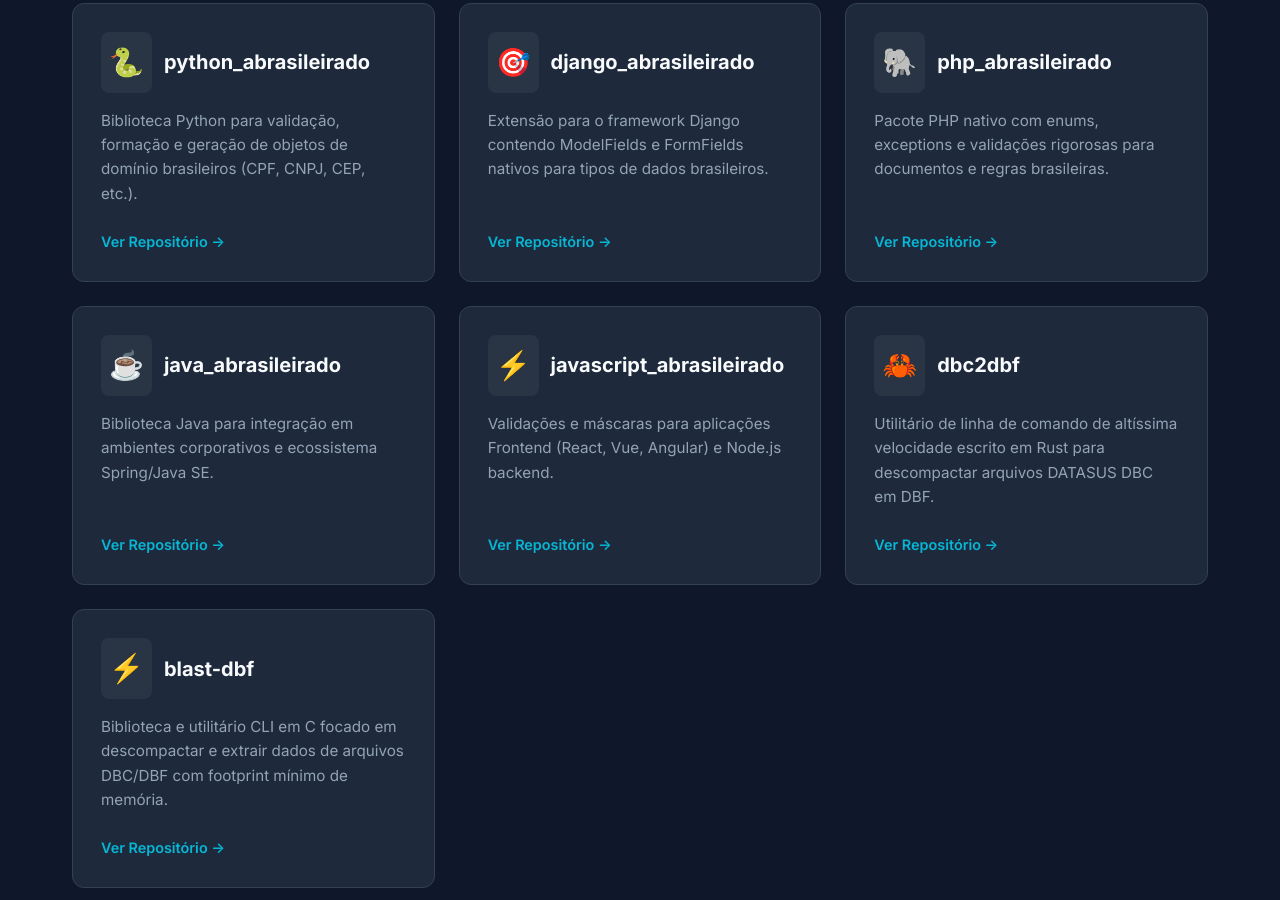
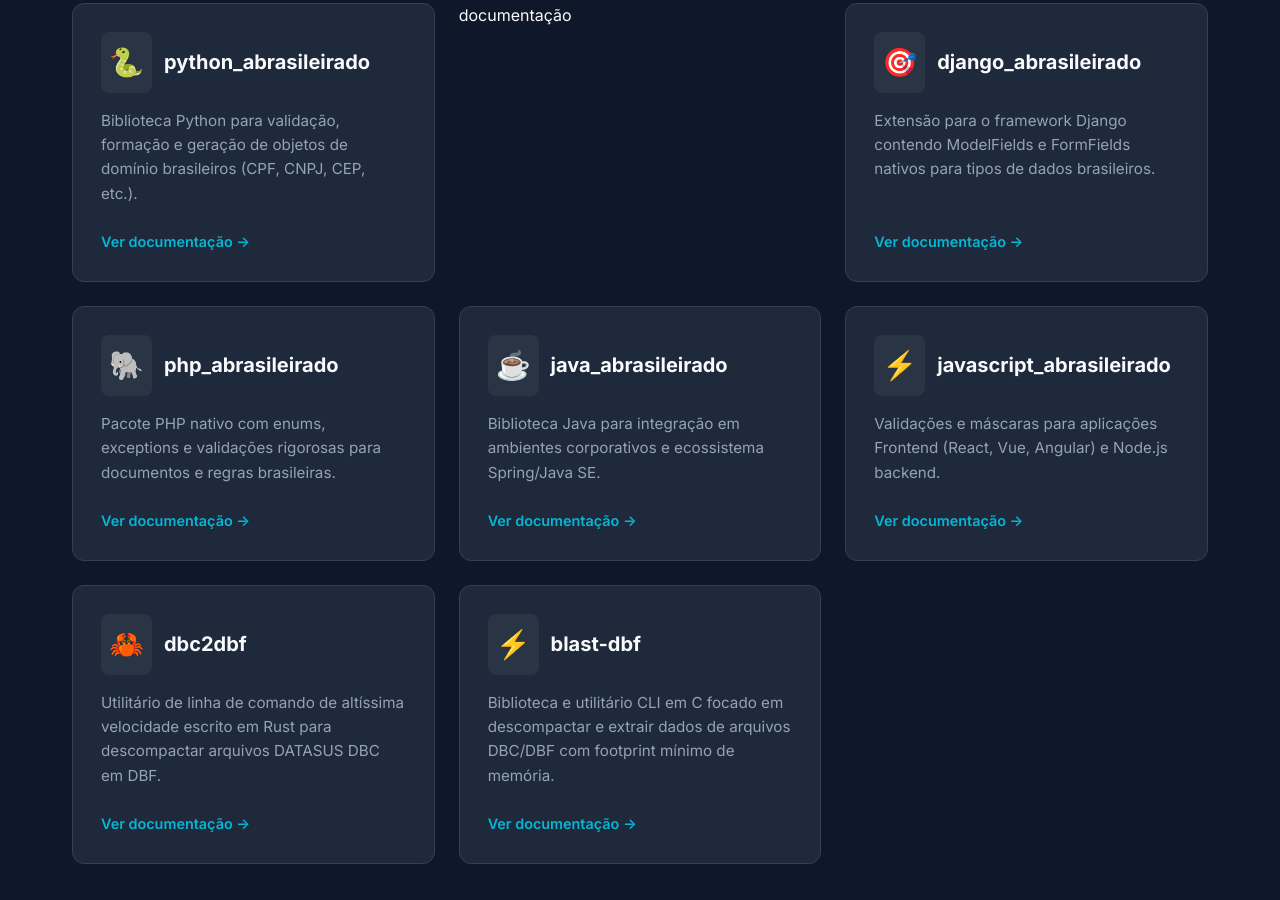
Before and after one commit to abrasileirado/abrasileirado.github.io, a plain HTML site: page index.html in a window 1280 px wide. Shown: the part 740-1640 px from the top of the page. Drawn offline with Linux system fonts and the light colour scheme.

Commit message:
chore: update project card links to point to documentation instead of repositories

```diff
--- a/index.html
+++ b/index.html
@@ -58,10 +58,8 @@
             </div>
             <p class="card-description">Biblioteca Python para validação, formação e geração de objetos de domínio brasileiros (CPF, CNPJ, CEP, etc.).</p>
           </div>
-          <a href="https://github.com/abrasileirado/python_abrasileirado" class="card-link" target="_blank">Ver Repositório &rarr;</a>
-        </div>
-
-        <!-- Django -->
+          <a href="https://abrasileirado.github.io/python_abrasileirado/" class="card-link" target="_blank">Ver documentação &rarr;</a>
+        </div>documentação      <!-- Django -->
         <div class="card">
           <div>
             <div class="card-header">
@@ -70,7 +68,7 @@
             </div>
             <p class="card-description">Extensão para o framework Django contendo ModelFields e FormFields nativos para tipos de dados brasileiros.</p>
           </div>
-          <a href="https://github.com/abrasileirado/django_abrasileirado" class="card-link" target="_blank">Ver Repositório &rarr;</a>
+          <a href="https://abrasileirado.github.io/django_abrasileirado/" class="card-link" target="_blank">Ver documentação &rarr;</a>
         </div>
 
         <!-- PHP -->
@@ -82,7 +80,7 @@
             </div>
             <p class="card-description">Pacote PHP nativo com enums, exceptions e validações rigorosas para documentos e regras brasileiras.</p>
           </div>
-          <a href="https://github.com/abrasileirado/php_abrasileirado" class="card-link" target="_blank">Ver Repositório &rarr;</a>
+          <a href="https://abrasileirado.github.io/php_abrasileirado/" class="card-link" target="_blank">Ver documentação &rarr;</a>
         </div>
 
         <!-- Java -->
@@ -94,7 +92,7 @@
             </div>
             <p class="card-description">Biblioteca Java para integração em ambientes corporativos e ecossistema Spring/Java SE.</p>
           </div>
-          <a href="https://github.com/abrasileirado/java_abrasileirado" class="card-link" target="_blank">Ver Repositório &rarr;</a>
+          <a href="https://abrasileirado.github.io/java_abrasileirado/" class="card-link" target="_blank">Ver documentação &rarr;</a>
         </div>
 
         <!-- JavaScript -->
@@ -106,7 +104,7 @@
             </div>
             <p class="card-description">Validações e máscaras para aplicações Frontend (React, Vue, Angular) e Node.js backend.</p>
           </div>
-          <a href="https://github.com/abrasileirado/javascript_abrasileirado" class="card-link" target="_blank">Ver Repositório &rarr;</a>
+          <a href="https://abrasileirado.github.io/javascript_abrasileirado/" class="card-link" target="_blank">Ver documentação &rarr;</a>
         </div>
 
         <!-- dbc2dbf -->
@@ -118,7 +116,7 @@
             </div>
             <p class="card-description">Utilitário de linha de comando de altíssima velocidade escrito em Rust para descompactar arquivos DATASUS DBC em DBF.</p>
           </div>
-          <a href="https://github.com/abrasileirado/dbc2dbf" class="card-link" target="_blank">Ver Repositório &rarr;</a>
+          <a href="https://abrasileirado.github.io/dbc2dbf/" class="card-link" target="_blank">Ver documentação &rarr;</a>
         </div>
 
         <!-- blast-dbf -->
@@ -130,7 +128,7 @@
             </div>
             <p class="card-description">Biblioteca e utilitário CLI em C focado em descompactar e extrair dados de arquivos DBC/DBF com footprint mínimo de memória.</p>
           </div>
-          <a href="https://github.com/abrasileirado/blast-dbf" class="card-link" target="_blank">Ver Repositório &rarr;</a>
+          <a href="https://abrasileirado.github.io/blast-dbf/" class="card-link" target="_blank">Ver documentação &rarr;</a>
         </div>
     </section>
 
```
